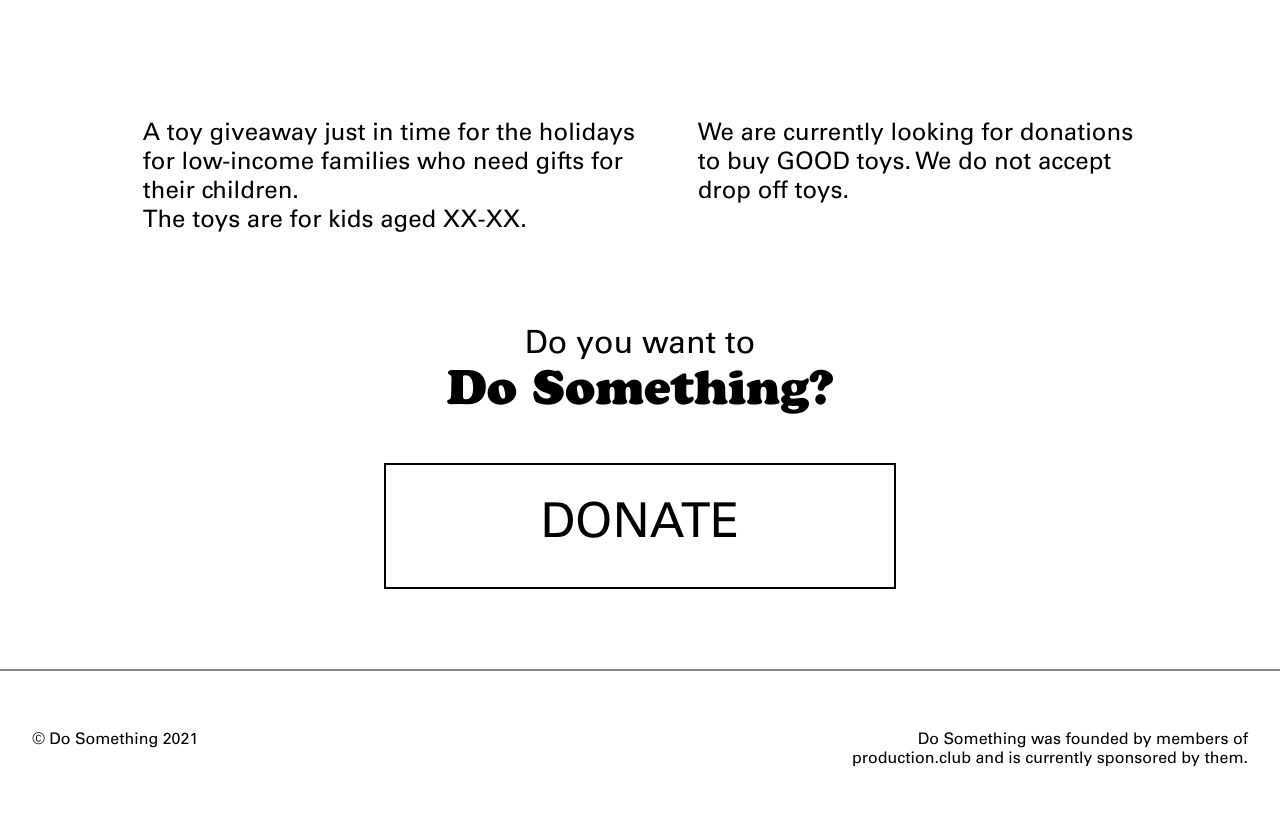
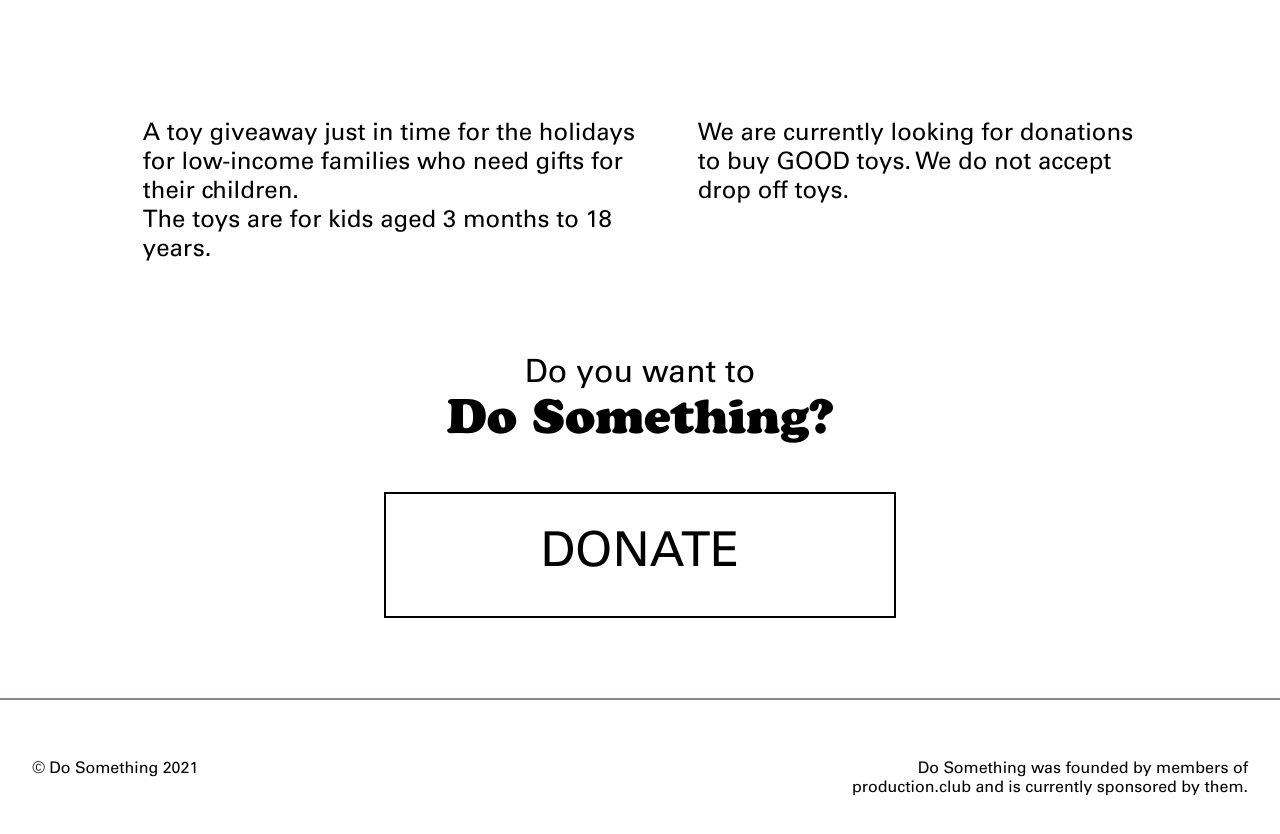
Before and after one commit to production-club/do-something, a React (Create React App) app: page / in a window 1280 px wide. Shown: the part 1037-1871 px from the top of the page. Built offline with nearby package versions, Linux system fonts and the light colour scheme.

Commit message:
update home copy

```diff
--- a/src/components/Navbar/Sidebar/index.js
+++ b/src/components/Navbar/Sidebar/index.js
@@ -29,7 +29,7 @@ const Sidebar = ({ toggle, isOpen }) => {
           <SidebarLink to="/contact" onClick={toggle} className="SidebarLink">
             Contact
           </SidebarLink>
-           <SidebarLink to="/donate" onClick={toggle} className="SidebarLink">
+          <SidebarLink to="/donate" onClick={toggle} className="SidebarLink">
             Home
           </SidebarLink>
         </SidebarMenu>
--- a/src/components/Navbar/index.js
+++ b/src/components/Navbar/index.js
@@ -21,7 +21,7 @@ const Navbar = ({ toggle }) => {
             <NavLink to="/contact" className="NavLink">
               Contact
             </NavLink>
-               <NavLink to="/" exact className="NavLink">
+            <NavLink to="/" exact className="NavLink">
               Home
             </NavLink>
           </NavMenu>
--- a/src/pages/Home.js
+++ b/src/pages/Home.js
@@ -32,7 +32,7 @@ const Home = () => {
           <p>
             A toy giveaway just in time for the holidays for low-income families
             who need gifts for their children. <br /> The toys are for kids aged
-            XX-XX.
+            3 months to 18 years.
           </p>
 
           <p>
```
